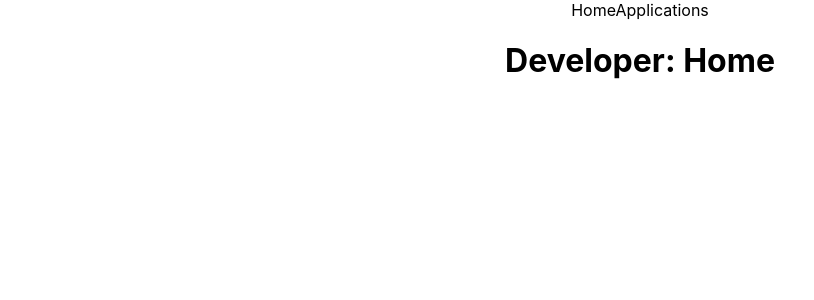
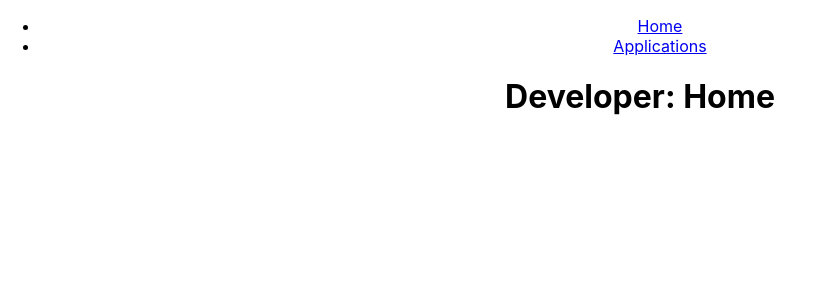
Before and after one commit to GWeightman/CNdesk3_frontend, a React (Create React App) app: page /mainpage in a window 1280 px wide. Shown: the top 300 px of the page, without its empty margins (0-814 px from the left). Built offline with nearby package versions, Linux system fonts and the light colour scheme; the HTML template or start-up script is replaced by a standard one.

Commit message:
jobPost.js and navbar added

```diff
--- a/src/App.js
+++ b/src/App.js
@@ -11,6 +11,7 @@ import Admin from './components/Admin';
 import FindDeveloper from './components/findDeveloper';
 import ListedJobs from './components/listedJobs';
 import Create from './components/createNewJob';
+import JobPosts from './components/jobPosts';
 
 const App = () => {
   const [username, setUsername] = useState();
@@ -45,6 +46,7 @@ const App = () => {
           <Route path="list" element={<ListedJobs clientname={clientname} description={description} salary={salary} phonenumber={phonenumber} clientemail={clientemail}/>}/>
           <Route path="find" element={<FindDeveloper />}/>
           <Route path='admin' element={<Admin/>}/>
+          <Route path="jobposts" element = {<JobPosts appliedJobs={appliedJobs} setAppliedJobs={setAppliedJobs} savedJobs={savedJobs} setSavedJobs={setSavedJobs} page={page} setPage={setPage} modalOpen={modalOpen} setModalOpen={setModalOpen} jobs={jobs} setJobs={setJobs}/>} />
         </Routes>
       </BrowserRouter>
 
--- /dev/null
+++ b/src/components/jobPosts.js
@@ -0,0 +1,108 @@
+import { Link } from "react-router-dom";
+import Modal from "react-modal";
+
+const JobPosts = ({appliedJobs, setAppliedJobs, savedJobs, setSavedJobs, page, setPage, modalOpen, setModalOpen, jobs, setJobs}) => {
+
+    //Methods:
+    const addJob = (job) => {
+        setAppliedJobs([...appliedJobs, { ...job }]);
+    };
+
+    const saveJob = (job) => {
+        setSavedJobs([...savedJobs, { ...job }]);
+    };
+
+    const removeJob = (jobToRemove) => {
+        setAppliedJobs(appliedJobs.filter((job) => job !== jobToRemove));
+    };
+
+    const removeSavedJob = (jobToRemove) => {
+        setSavedJobs(savedJobs.filter((job) => job !== jobToRemove));
+    };
+
+    return (
+        <div className="wrapper">
+            <div className="navbar">
+            <nav className="navbar">
+              <ul>
+                  <li>
+                  <Link to="/mainpage">Home</Link>
+                  </li>
+                  <li>
+                  <Link to="/jobposts">Applications</Link>
+                  </li>
+              </ul>
+            </nav>
+        </div>
+            <div className="centre-section">
+      <h1>Developer: Jobs Page</h1>
+      <div className="applied-jobs">
+          <h2>Current Applications</h2>
+          {appliedJobs.map((job, index) => (
+          <div className="job-card" key={index}>
+              <div className="card-body">
+              <h3 className="card-title">{job.title}</h3>
+              <h4 className="card-text">{job.techStack}</h4>
+              <h4 className="card-text">
+                  {job.duration} | {job.value}
+              </h4>
+              <p className="job-desc">{job.description}</p>
+              </div>
+              <button className="card-btn" onClick={() => saveJob(job)}>
+              Save job
+              </button>
+              <button className="card-btn" onClick={() => removeJob(job)}>
+              Remove
+              </button>
+          </div>
+          ))}
+      </div>
+      <div className="saved-jobs">
+          <h2>Saved Applications</h2>
+          {savedJobs.map((job, index) => (
+          <div className="job-card" key={index}>
+              <div className="card-body">
+              <h3 className="card-title">{job.title}</h3>
+              <h4 className="card-text">{job.techStack}</h4>
+              <h4 className="card-text">
+                  {job.duration} | {job.value}
+              </h4>
+              <p className="job-desc">{job.description}</p>
+              </div>
+              <button className="card-btn" onClick={() => addJob(job)}>
+              Apply now
+              </button>
+              <button className="card-btn" onClick={() => removeSavedJob(job)}>
+              Remove
+              </button>
+          </div>
+          ))}
+      </div>
+      <div className="settings">
+      <button onClick={() => setModalOpen(true)}>Settings</button>
+      <Modal isOpen={modalOpen} onRequestClose={() => setModalOpen(false)}>
+          <div className="update-form">
+            <form>
+              <h2>Update Details</h2>
+              <label htmlFor="username">Username</label>
+              <input placeholder="username" />
+              <label htmlFor="email">Email</label>
+              <input placeholder="email" />
+              <label htmlFor="password">Password</label>
+              <input placeholder="password" />
+              <label htmlFor="confirm password">Confirm password</label>
+              <input placeholder="confirm password" />
+              <button>Update</button>
+            </form>
+          </div>
+          <button onClick={() => setModalOpen(false)}>Close</button>
+        </Modal>
+      </div>
+  </div>
+</div>
+)};
+
+
+
+
+export default JobPosts;
--- a/src/components/mainPage.js
+++ b/src/components/mainPage.js
@@ -1,4 +1,4 @@
-import Modal from "react-modal";
+import { Link } from "react-router-dom";
 
 const MainPage = ( {appliedJobs, setAppliedJobs, savedJobs, setSavedJobs, page, setPage, modalOpen, setModalOpen, jobs, setJobs}) => {
 
@@ -20,13 +20,21 @@ const MainPage = ( {appliedJobs, setAppliedJobs, savedJobs, setSavedJobs, page,
     setSavedJobs(savedJobs.filter((job) => job !== jobToRemove));
   };
 
-  const navigateTo = (nextPage) => {
-    setPage(nextPage);
-  };
-
-
-  const renderMainPage = () => (
-    <div className="centre-section">
+  return (
+    <div className="wrapper">
+        <div className="navbar">
+            <nav className="navbar">
+              <ul>
+                  <li>
+                  <Link to="/mainpage">Home</Link>
+                  </li>
+                  <li>
+                  <Link to="/jobposts">Applications</Link>
+                  </li>
+              </ul>
+            </nav>
+        </div>
+        <div className="centre-section">
       <h1>Developer: Home</h1>
       {jobs.map((job, index) => (
         <div className="job-card" key={index}>
@@ -47,90 +55,7 @@ const MainPage = ( {appliedJobs, setAppliedJobs, savedJobs, setSavedJobs, page,
         </div>
       ))}
     </div>
-  );
 
-  const renderJobPosts = () => (
-
-    <div className="centre-section">
-        <h1>Developer: Jobs Page</h1>
-        <div className="applied-jobs">
-            <h2>Current Applications</h2>
-            {appliedJobs.map((job, index) => (
-            <div className="job-card" key={index}>
-                <div className="card-body">
-                <h3 className="card-title">{job.title}</h3>
-                <h4 className="card-text">{job.techStack}</h4>
-                <h4 className="card-text">
-                    {job.duration} | {job.value}
-                </h4>
-                <p className="job-desc">{job.description}</p>
-                </div>
-                <button className="card-btn" onClick={() => saveJob(job)}>
-                Save job
-                </button>
-                <button className="card-btn" onClick={() => removeJob(job)}>
-                Remove
-                </button>
-            </div>
-            ))}
-        </div>
-        <div className="saved-jobs">
-            <h2>Saved Applications</h2>
-            {savedJobs.map((job, index) => (
-            <div className="job-card" key={index}>
-                <div className="card-body">
-                <h3 className="card-title">{job.title}</h3>
-                <h4 className="card-text">{job.techStack}</h4>
-                <h4 className="card-text">
-                    {job.duration} | {job.value}
-                </h4>
-                <p className="job-desc">{job.description}</p>
-                </div>
-                <button className="card-btn" onClick={() => addJob(job)}>
-                Apply now
-                </button>
-                <button className="card-btn" onClick={() => removeSavedJob(job)}>
-                Remove
-                </button>
-            </div>
-            ))}
-        </div>
-        <div className="settings">
-        <button onClick={() => setModalOpen(true)}>Settings</button>
-        <Modal isOpen={modalOpen} onRequestClose={() => setModalOpen(false)}>
-            <div className="update-form">
-              <form>
-                <h2>Update Details</h2>
-                <label htmlFor="username">Username</label>
-                <input placeholder="username" />
-                <label htmlFor="email">Email</label>
-                <input placeholder="email" />
-                <label htmlFor="password">Password</label>
-                <input placeholder="password" />
-                <label htmlFor="confirm password">Confirm password</label>
-                <input placeholder="confirm password" />
-                <button>Update</button>
-              </form>
-            </div>
-            <button onClick={() => setModalOpen(false)}>Close</button>
-          </Modal>
-        </div>
-    </div>
-  );
-
-  return (
-    <div className="wrapper">
-        <div className="topnav">
-            <a className="nav-link" onClick={() => navigateTo("main")}>
-            Home
-            </a>
-            <a className="nav-link" onClick={() => navigateTo("jobPosts")}>
-            Applications
-            </a>
-        </div>
-
-        {page === "main" && renderMainPage()}
-        {page === "jobPosts" && renderJobPosts()}
     </div>
   );
 };
```
